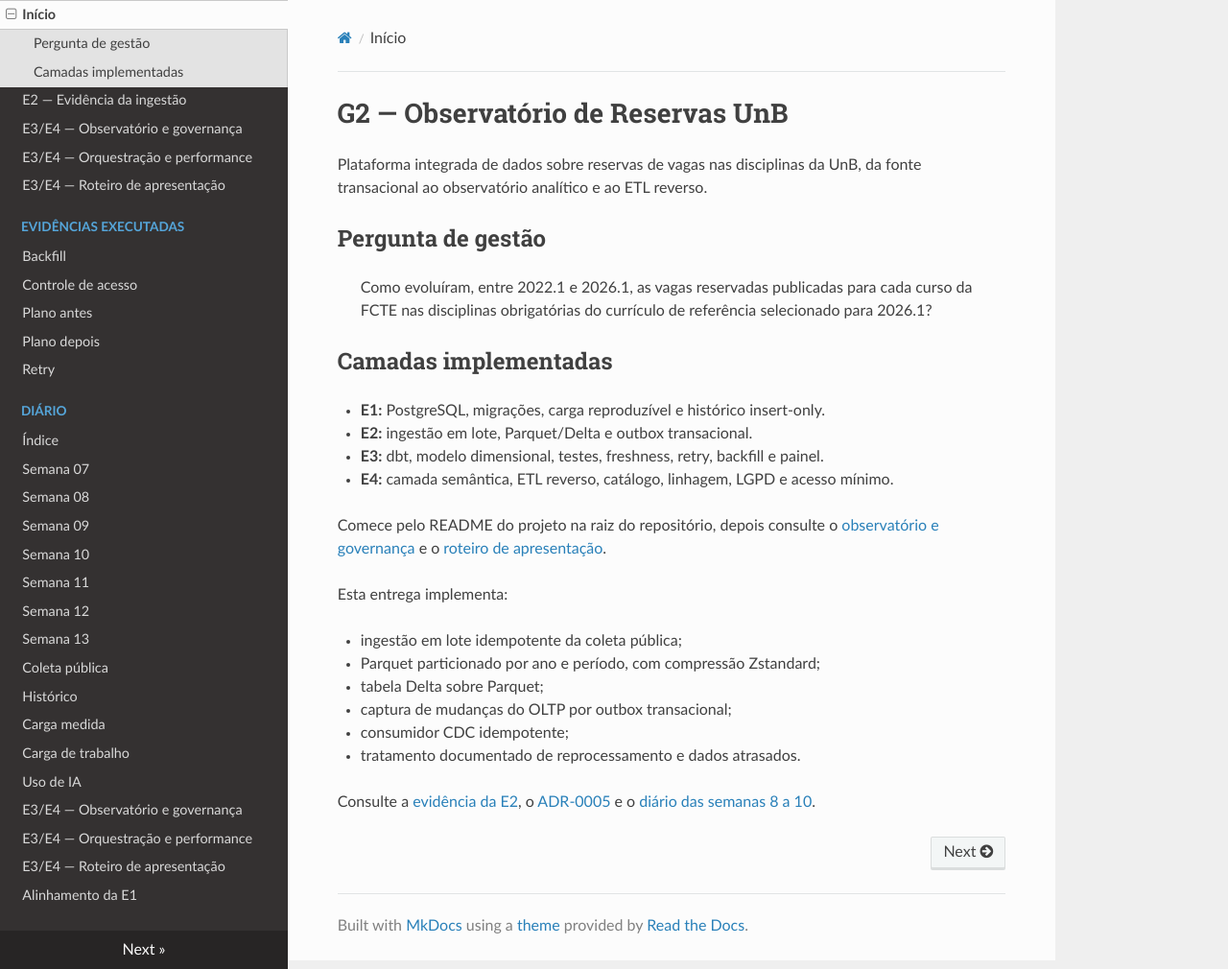
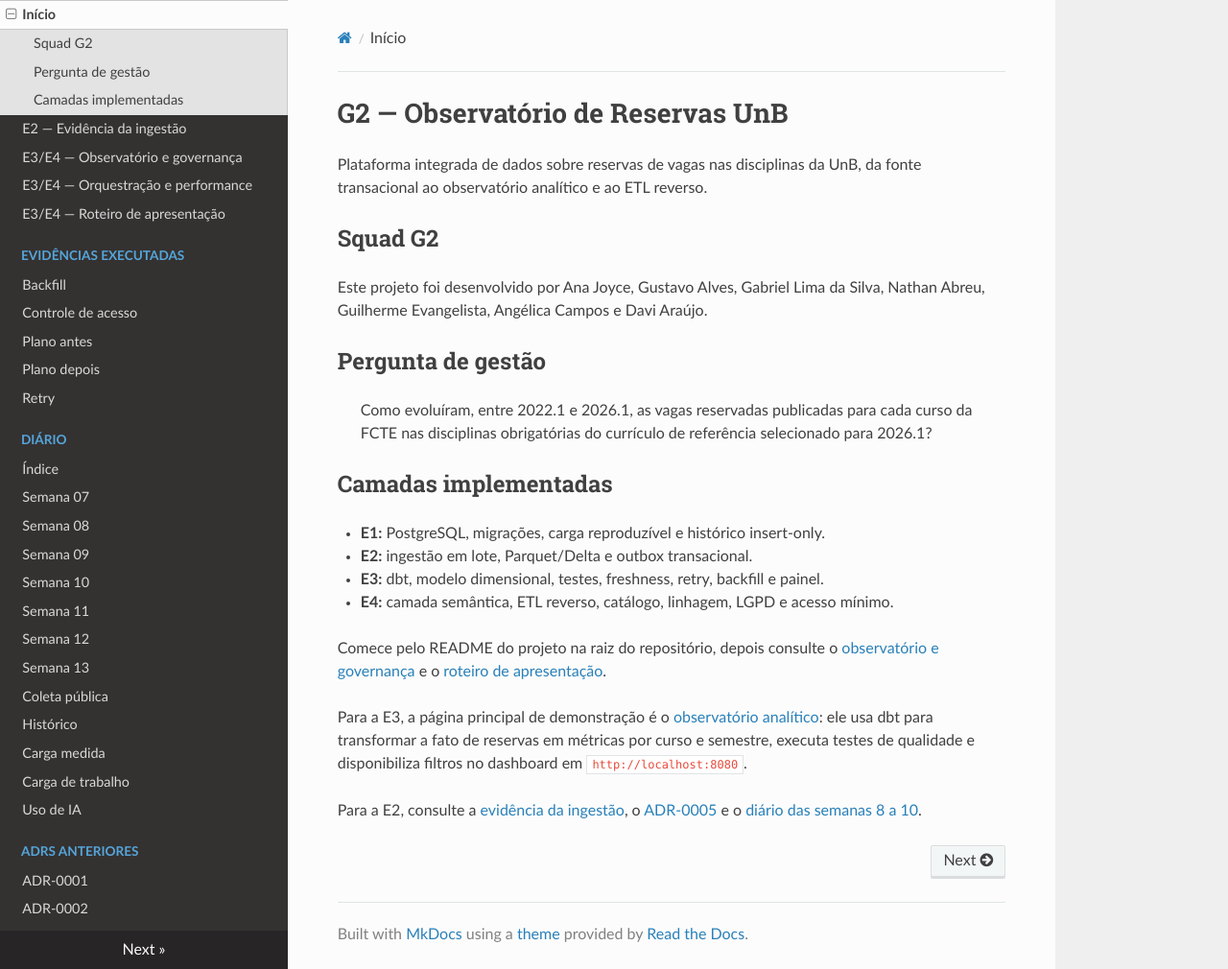
Before and after one commit to Trajetorias-Academicas-BD2-2026-2/Trajetorias-academicas, an MkDocs documentation site: the page built from docs/index.md, in a window 1280 px wide and 1010 px high. Shown: the whole window at 96% size. Built offline with MkDocs 1.6.1, drawn with Linux system fonts in a browser that asks for light colours; nearby versions of some CDN libraries.

Commit message:
Atualizar documentação publicada do observatorio
Remover página de alinhamento da planilha, destacar a E3 e identificar a Squad G2.

```diff
--- a/docs/index.md
+++ b/docs/index.md
@@ -2,6 +2,11 @@
 
 Plataforma integrada de dados sobre reservas de vagas nas disciplinas da UnB,
 da fonte transacional ao observatório analítico e ao ETL reverso.
+
+## Squad G2
+
+Este projeto foi desenvolvido por Ana Joyce, Gustavo Alves, Gabriel Lima da
+Silva, Nathan Abreu, Guilherme Evangelista, Angélica Campos e Davi Araújo.
 
 ## Pergunta de gestão
 
@@ -20,15 +25,11 @@ Comece pelo README do projeto na raiz do repositório, depois consulte o
 [observatório e governança](observatorio-e-governanca.md) e o
 [roteiro de apresentação](roteiro-apresentacao.md).
 
-Esta entrega implementa:
+Para a E3, a página principal de demonstração é o
+[observatório analítico](observatorio-e-governanca.md): ele usa dbt para
+transformar a fato de reservas em métricas por curso e semestre, executa testes
+de qualidade e disponibiliza filtros no dashboard em `http://localhost:8080`.
 
-- ingestão em lote idempotente da coleta pública;
-- Parquet particionado por ano e período, com compressão Zstandard;
-- tabela Delta sobre Parquet;
-- captura de mudanças do OLTP por outbox transacional;
-- consumidor CDC idempotente;
-- tratamento documentado de reprocessamento e dados atrasados.
-
-Consulte a [evidência da E2](evidencia-e2.md), o
+Para a E2, consulte a [evidência da ingestão](evidencia-e2.md), o
 [ADR-0005](adr/0005-ingestao-e2.md) e o
 [diário das semanas 8 a 10](diario/README.md).
--- a/mkdocs.yml
+++ b/mkdocs.yml
@@ -29,10 +29,6 @@ nav:
   - Carga medida: carga-medida.md
   - Carga de trabalho: carga-de-trabalho.md
   - Uso de IA: AI-USAGE.md
-  - Observatório e governança: observatorio-e-governanca.md
-  - Orquestração e performance: orquestracao-e-performance.md
-  - Roteiro de apresentação: roteiro-apresentacao.md
-  - Alinhamento da E1: alinhamento-planilha-e1.md
   - ADRs anteriores:
       - ADR-0001: adr/0001-modelagem-fonte-origem.md
       - ADR-0002: adr/0002-extracao-via-navegador-real.md
```
Also changed, not shown: docs/alinhamento-planilha-e1.md (deleted, +0 -183 lines).
